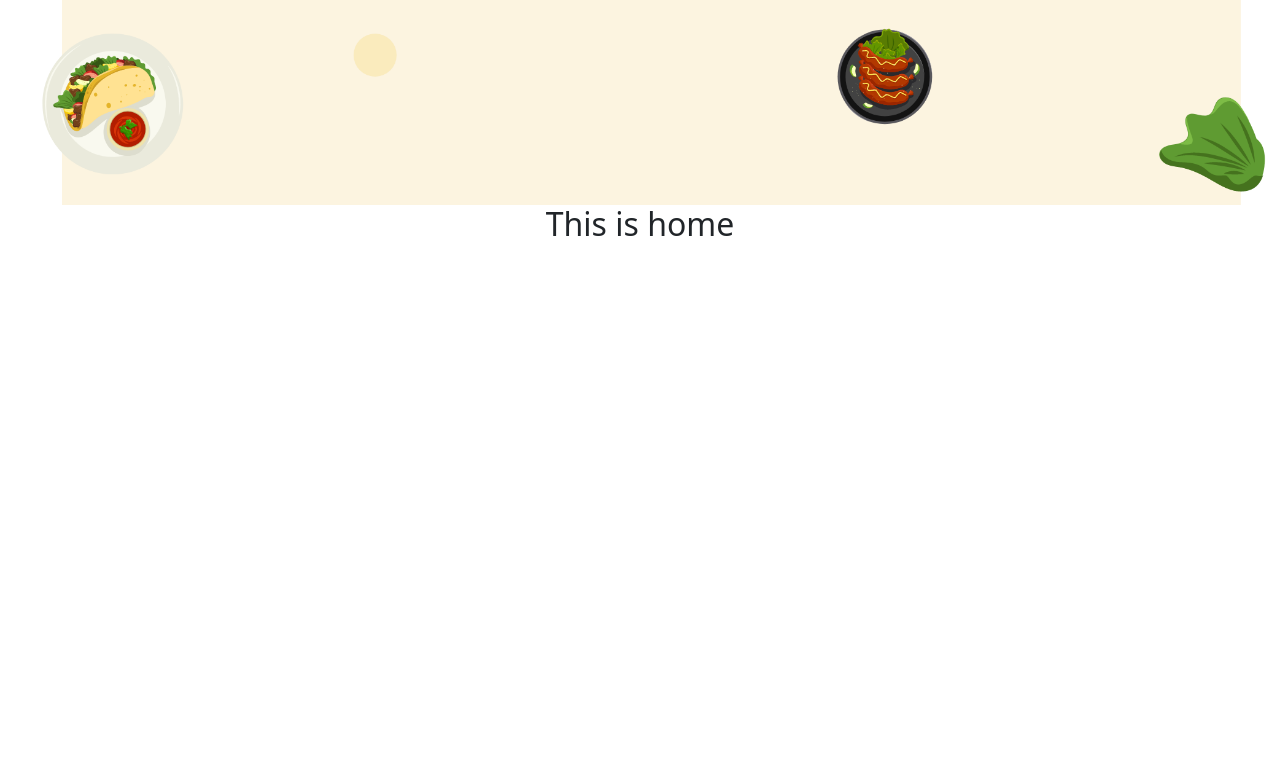
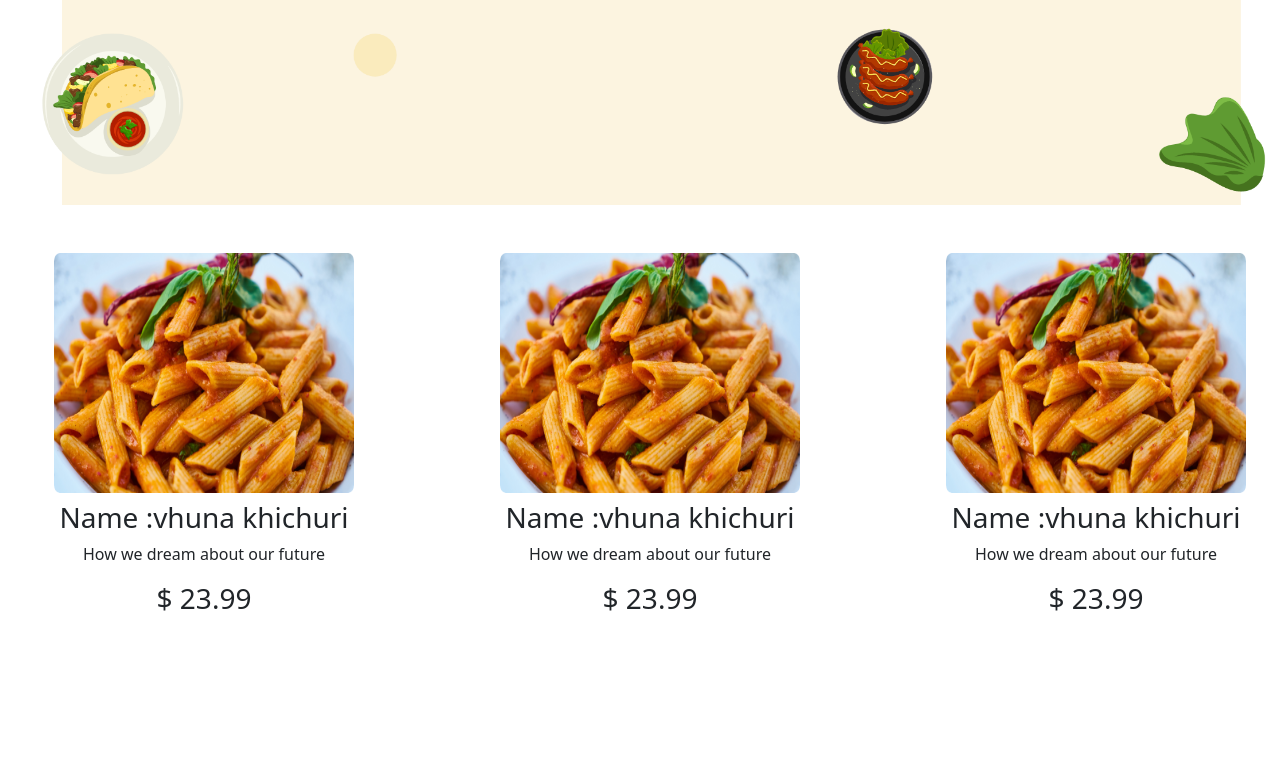
Before and after one commit to saifulislammunna/hot-onion-restaurant, a React (Create React App) app: page / in a window 1280 px wide. Shown: the part 300-1068 px from the top of the page. Before the commit the page ends 800 px from the top, so only its background shows below. Built offline with nearby package versions, Linux system fonts and the light colour scheme.

Commit message:
food-added

```diff
--- /dev/null
+++ b/src/components/Food/Food.css
@@ -0,0 +1,14 @@
+.item{
+    background-color: #FEFEDF;
+    border-radius: 2px solid #F0C2FF;
+    margin: 10px;
+    padding: 10px;
+
+}
+.item img{
+    width: 200px;
+}
+.item-name{
+    color: #000000;
+    font-weight: 400;
+}
--- /dev/null
+++ b/src/components/Food/Food.js
@@ -0,0 +1,18 @@
+import React from 'react';
+
+const Food = (props) => {
+    const {img,name,description,price} = props.item;
+    return (
+        <div className="p-5  item">
+            <img  className="rounded-3"  src={img} width="300" height="240" alt="" />
+             <h2 className="item-name fs-3 pt-2"> Name :{name}</h2>
+
+            <p>  {description}</p>
+            <h3>{price}</h3>
+
+
+        </div>
+    );
+};
+
+export default Food;
--- a/src/components/Home/Home.css
+++ b/src/components/Home/Home.css
@@ -0,0 +1,17 @@
+.items-container{
+    display: grid;
+    grid-template-columns: repeat(3,1fr);
+    grid-gap: 50px;
+
+
+
+}
+.items{
+    display: grid;
+    grid-template-columns: 7fr 1fr;
+    margin-left: 20px;
+    align-items: center;
+    justify-content: center;
+
+
+}
--- a/src/components/Home/Home.js
+++ b/src/components/Home/Home.js
@@ -1,18 +1,28 @@
 import React from 'react';
 import { useState } from 'react';
 import { useEffect } from 'react';
-
+import Food from '../Food/Food';
+import './Home.css'
 const Home = () => {
 
     const [items, setItems] = useState([]);
     useEffect( () => {
         fetch(`./items.JSON`)
         .then(res => res.json())
-        .then(data => console.log(data));
+        .then(data => setItems(data));
     },[])
     return (
-        <div>
-            <h2>This is home</h2>
+        <div className="items">
+        <div className="items-container">
+        {
+                items.map(item => <Food
+                item = {item}
+                key = {item.img}
+                >
+
+                </Food>)
+            }
+        </div>
         </div>
     );
 };
```
